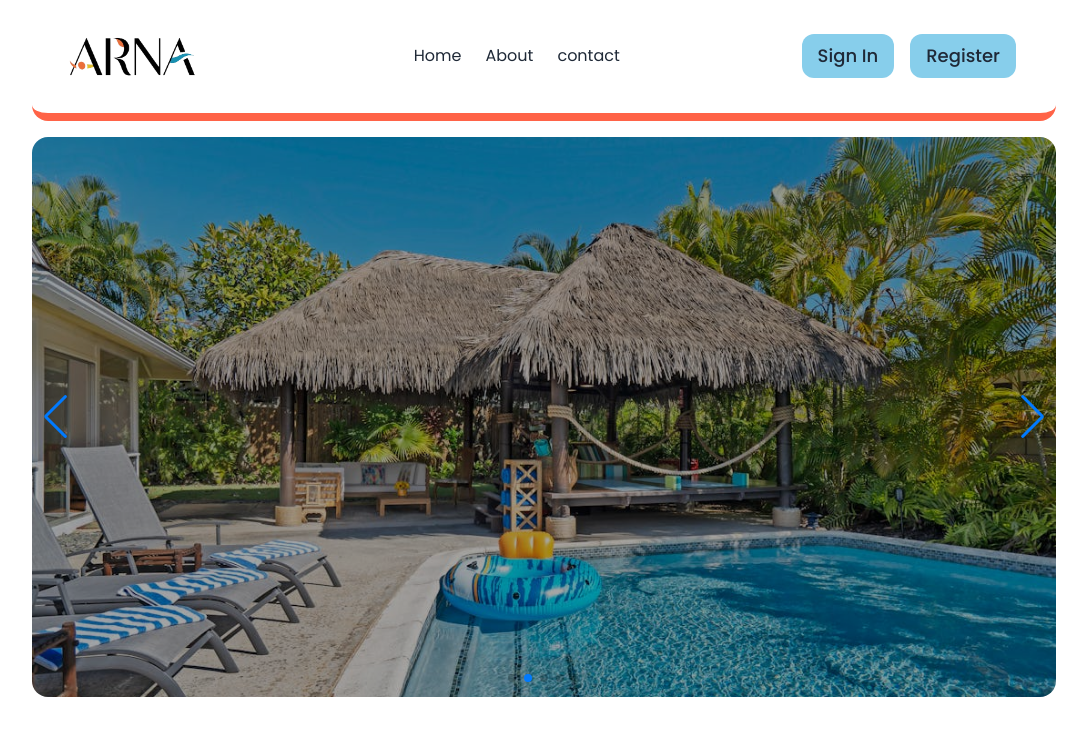
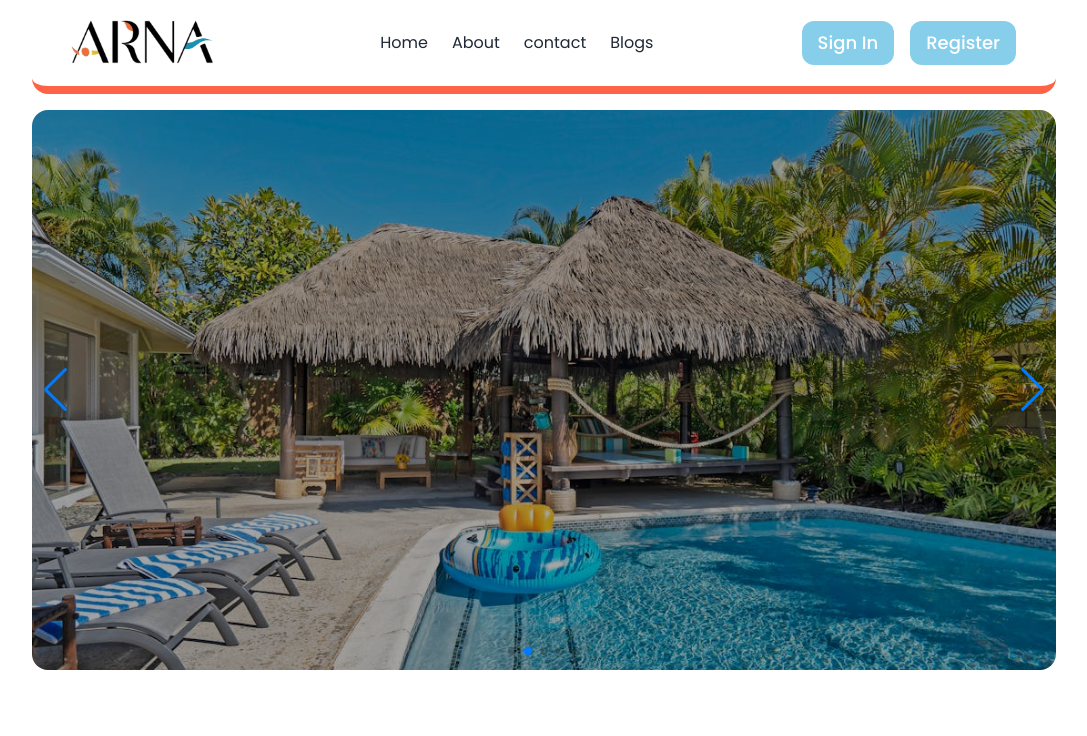
Before and after one commit to saifullah-10/real-estate-projects, a React (Vite) app: page / in a window 1280 px wide. Shown: the top 736 px of the page, without its empty margins (96-1183 px from the left). Built offline with nearby package versions, Linux system fonts and the light colour scheme.

Commit message:
update responsive navbar

```diff
--- a/src/components/Navbar.jsx
+++ b/src/components/Navbar.jsx
@@ -2,21 +2,24 @@ import { AiOutlineMenu } from "react-icons/ai";
 import Logo from "../assets/images/mainLogo.png";
 import { RxCross2 } from "react-icons/rx";
 import { useState } from "react";
+import "./navbar.css";
 export default function Navbar() {
-  const [show, setShow] = useState("-translate-x-[520px]");
+  const [show, setShow] = useState("-translate-x-[1000px]");
   const handleMenu = () => {
     console.log(" hello");
     setShow(
-      show === "-translate-x-[520px]" ? "translate-x-0" : "-translate-x-[520px]"
+      show === "-translate-x-[1000px]"
+        ? "translate-x-0"
+        : "-translate-x-[1000px]"
     );
   };
   const closeHandleMenu = () => {
     setShow(
-      show === "translate-x-0" ? "-translate-x-[520px]" : "translate-x-0"
+      show === "translate-x-0" ? "-translate-x-[1000px]" : "translate-x-0"
     );
   };
   return (
-    <nav className="flex justify-between items-center  relative border-b-8 border-[tomato] rounded-bl-2xl rounded-br-2xl mb-4  ">
+    <nav className="flex justify-between items-center  relative border-b-8 border-[tomato] rounded-bl-2xl rounded-br-2xl mb-4 py-4  ">
       <div
         className="lg:hidden cursor-pointer relative pl-4 "
         onClick={handleMenu}
@@ -24,28 +27,35 @@ export default function Navbar() {
         <AiOutlineMenu className="text-4xl"></AiOutlineMenu>
       </div>
       <div
-        className={`absolute w-full ${show} top-0  h-[100vh] bg-slate-500 z-30 active lg:hidden transition-transform duration-300`}
+        className={`absolute py-6 w-full ${show} top-0   bg-slate-500 z-30 active lg:hidden  transition-transform duration-300`}
       >
-        hello
-        <div onClick={closeHandleMenu}>
-          <RxCross2 className="text-4xl cursor-pointer" />
+        <div onClick={closeHandleMenu} className=" flex justify-end pr-5">
+          <RxCross2 className="text-4xl cursor-pointer " />
+        </div>
+        <div className="flex justify-center">
+          <ul className="flex flex-col items-center gap-6 ">
+            <li className=" relative">Home</li>
+            <li className=" relative">About</li>
+            <li className=" relative">contact</li>
+          </ul>
         </div>
       </div>
-      <div className="w-[200px]">
+      <div className="w-[200px] lg:pl-5">
         <img className="w-full h-full" src={Logo} alt="" />
       </div>
       <div className="hidden lg:block">
         <ul className="flex items-center gap-6 ">
-          <li>Home</li>
-          <li>About</li>
-          <li>contact</li>
+          <li className=" relative">Home</li>
+          <li className=" relative">About</li>
+          <li className=" relative">contact</li>
+          <li className=" relative">Blogs</li>
         </ul>
       </div>
       <div className="flex flex-col lg:flex-row lg:gap-4 gap-2 lg:mr-10 pr-4 lg:pr-0">
-        <button className="py-2 px-4 bg-[#87CEEB] rounded-xl text-lg font-medium color-[#191970]">
+        <button className="py-2 px-4 hover:bg-[#4d4dd4] bg-[#87CEEB] rounded-xl text-lg font-medium text-[#fff]">
           Sign In
         </button>
-        <button className="py-2 px-4 bg-[#87CEEB] rounded-xl text-lg font-medium color-[#191970]">
+        <button className="py-2 px-4 bg-[#87CEEB] hover:bg-[#4d4dd4] rounded-xl text-lg font-medium text-[#ffffff]">
           Register
         </button>
       </div>
--- /dev/null
+++ b/src/components/navbar.css
@@ -0,0 +1,17 @@
+li::after {
+  content: "";
+  width: 0;
+
+  position: absolute;
+  left: 0;
+  right: 0;
+  bottom: -2px;
+  height: 3px;
+
+  background-color: rgb(255, 7, 7);
+  transition: width 0.3s ease;
+}
+
+li:hover::after {
+  width: 100%;
+}
```
Also changed, not shown: src/assets/images/mainLogo.png.
